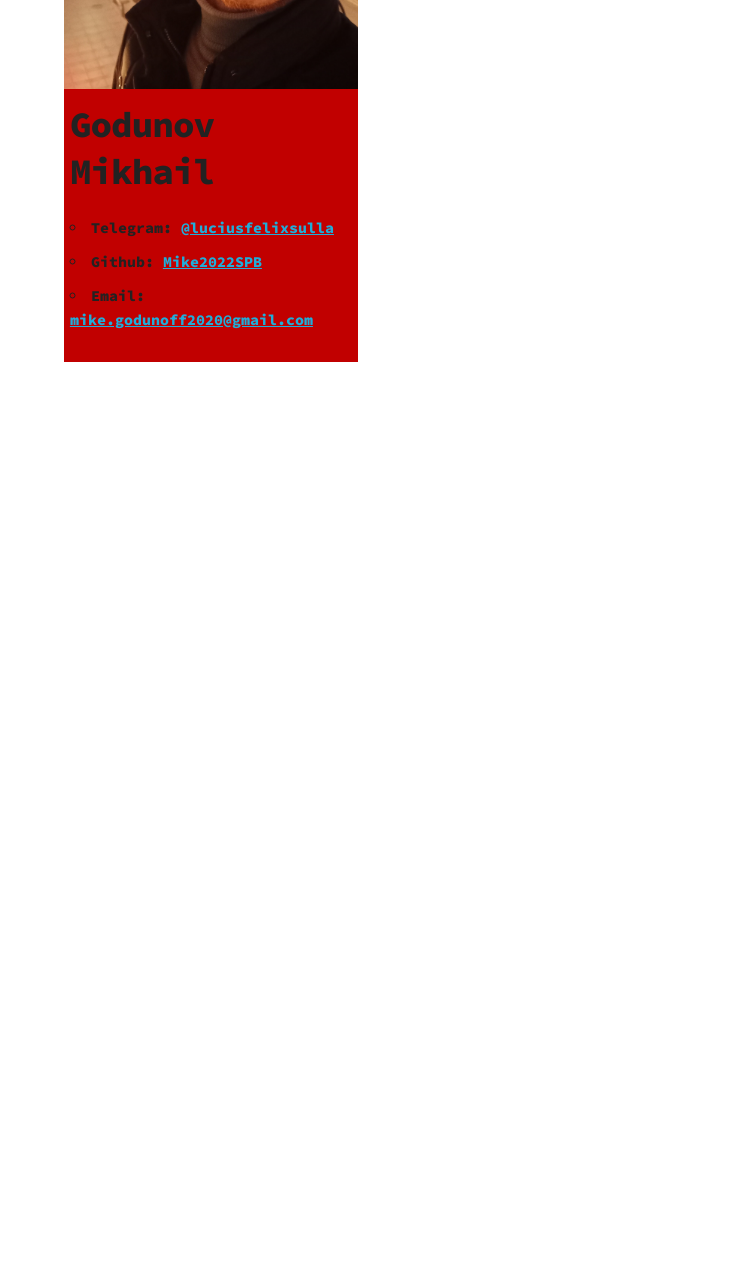
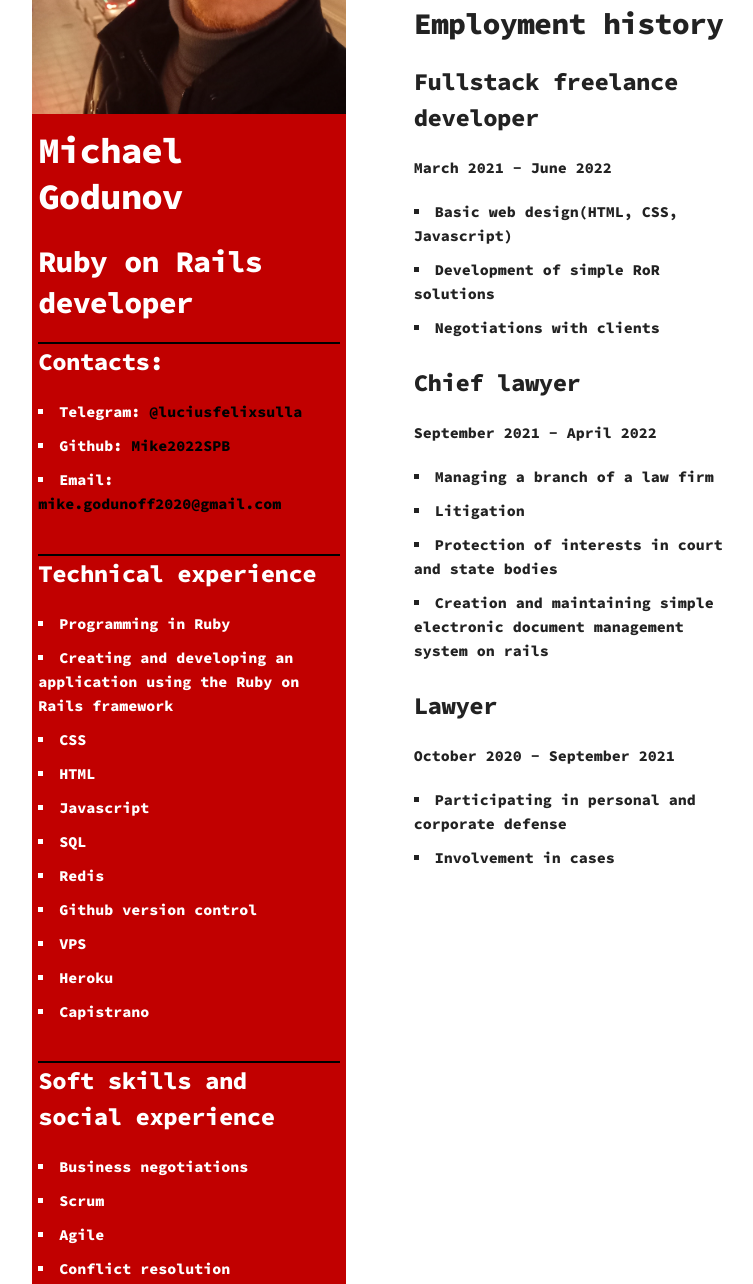
Before and after one commit to Mike2022SPB/curriculum_vitae, a plain HTML site: page index.html in a window 1280 px wide. Shown: the part 292-1576 px from the top of the page, without its empty margins (96-849 px from the left). Before the commit the page ends 800 px from the top, so only its background shows below. Drawn offline with Linux system fonts and the light colour scheme.

Commit message:
added text

```diff
--- a/css/custom_stylesheet.css
+++ b/css/custom_stylesheet.css
@@ -2,10 +2,26 @@
   background-color: rgb(193,0,0);
 }
 
-.contacts {
+.border-top {
+  border-top: solid 2px black;
+}
+
+.color-white {
+  color: white;
+}
+
+.padding-top {
+  padding-top: 5%;
+}
+
+.padding_two {
   padding: 2%;
 }
 
 .photo {
   max-width: 100%;
 }
+
+.margin-top {
+  margin-top: 5%;
+}
--- a/css/skeleton.css
+++ b/css/skeleton.css
@@ -44,7 +44,7 @@
   font-family: SourceCodePro-ExtraBold;
   position: relative;
   width: 100%;
-  max-width: 960px;
+  max-width: 1440px;
   margin: 0 auto;
   padding: 0 20px;
   box-sizing: border-box; }
@@ -171,9 +171,13 @@ p {
 /* Links
 –––––––––––––––––––––––––––––––––––––––––––––––––– */
 a {
-  color: #1EAEDB; }
+  color: black;
+  text-decoration: none
+}
 a:hover {
-  color: #0FA0CE; }
+  color: white;
+  text-decoration: none
+}
 
 
 /* Buttons
@@ -301,7 +305,7 @@ label > .label-body {
 /* Lists
 –––––––––––––––––––––––––––––––––––––––––––––––––– */
 ul {
-  list-style: circle inside; }
+  list-style: square inside; }
 ol {
   list-style: decimal inside; }
 ol, ul {
--- a/index.html
+++ b/index.html
@@ -36,15 +36,94 @@
     <div class="left-side four columns bg-red">
       <div class="photo">
         <img src="images/photo.jpg" alt="photo" class="u-max-full-width photo">
-        <div class="contacts">
-          <h3>Godunov Mikhail</h3>
-          <ul>
-            <li>Telegram: <a href="https://t.me/@luciusfelixsulla">@luciusfelixsulla</a></li>
-            <li>Github: <a href="https://github.com/Mike2022SPB">Mike2022SPB</a></li>
-            <li>Email: <a href="mailto:mike.godunoff2020@gmail.com? subject=Vacancy matter">mike.godunoff2020@gmail.com</a></li>
-          </ul>
+
+        <div class="padding_two color-white">
+          <h3>Michael Godunov</h3>
+          <h4>Ruby on Rails developer</h4>
+
+          <div class="border-top">
+            <h5>Contacts:</h5>
+            <ul>
+              <li>Telegram: <a href="https://t.me/@luciusfelixsulla">@luciusfelixsulla</a></li>
+              <li>Github: <a href="https://github.com/Mike2022SPB">Mike2022SPB</a></li>
+              <li>Email: <a href="mailto:mike.godunoff2020@gmail.com? subject=Vacancy matter">mike.godunoff2020@gmail.com</a></li>
+            </ul>
+          </div>
+        </div>
+
+        <div class="padding_two color-white">
+
+          <div class="border-top">
+            <h5>Technical experience</h5>
+            <ul>
+                <li>Programming in Ruby</li>
+                <li>Creating and developing an application using the Ruby on Rails framework</li>
+                <li>CSS</li>
+                <li>HTML</li>
+                <li>Javascript</li>
+                <li>SQL</li>
+                <li>Redis</li>
+                <li>Github version control</li>
+                <li>VPS</li>
+                <li>Heroku</li>
+                <li>Capistrano</li>
+            </ul>
+          </div>
+        </div>
+
+        <div class="padding_two color-white">
+          <div class="border-top">
+            <h5>Soft skills and social experience</h5>
+            <ul>
+                <li>Business negotiations</li>
+                <li>Scrum</li>
+                <li>Agile</li>
+                <li>Conflict resolution</li>
+                <li>Protecting of business and private interests</li>
+                <li>Participation in legal disputes</li>
+                <li>Team managment</li>
+            </ul>
+          </div>
         </div>
       </div>
+    </div>
+
+    <div class="eight columns">
+
+      <div class="columns padding-top">
+        <h4>Summary</h4>
+        I'm Ruby on Rails developer who is enthusiastic about writing clean, efficient, and accessible code in a functional framework. Committed to the total development lifecycle, the maintenance of code quality and bug-free applications is of the utmost importance.
+        Michael switched to IT when he was the chief lawyer in branch of law firm because of technology capabilities of development to make his personal efficency more competitive.
+      </div>
+
+      <div class="margin-top six columns">
+        <h4>Employment history</h4>
+
+        <h5>Fullstack freelance developer</h5>
+        <h6>March 2021 - June 2022</h6>
+          <ul>
+              <li>Basic web design(HTML, CSS, Javascript)</li>
+              <li>Development of simple RoR solutions</li>
+              <li>Negotiations with clients</li>
+          </ul>
+
+        <h5>Chief lawyer</h5>
+        <h6>September 2021 - April 2022</h6>
+          <ul>
+              <li>Managing a branch of a law firm</li>
+              <li>Litigation</li>
+              <li>Protection of interests in court and state bodies</li>
+              <li>Creation and maintaining simple electronic document management system on rails</li>
+          </ul>
+
+        <h5>Lawyer</h5>
+        <h6> October 2020 - September 2021</h6>
+          <ul>
+              <li>Participating in personal and corporate defense</li>
+              <li>Involvement in cases</li>
+          </ul>
+      </div>
+
     </div>
   </div>
 
```
